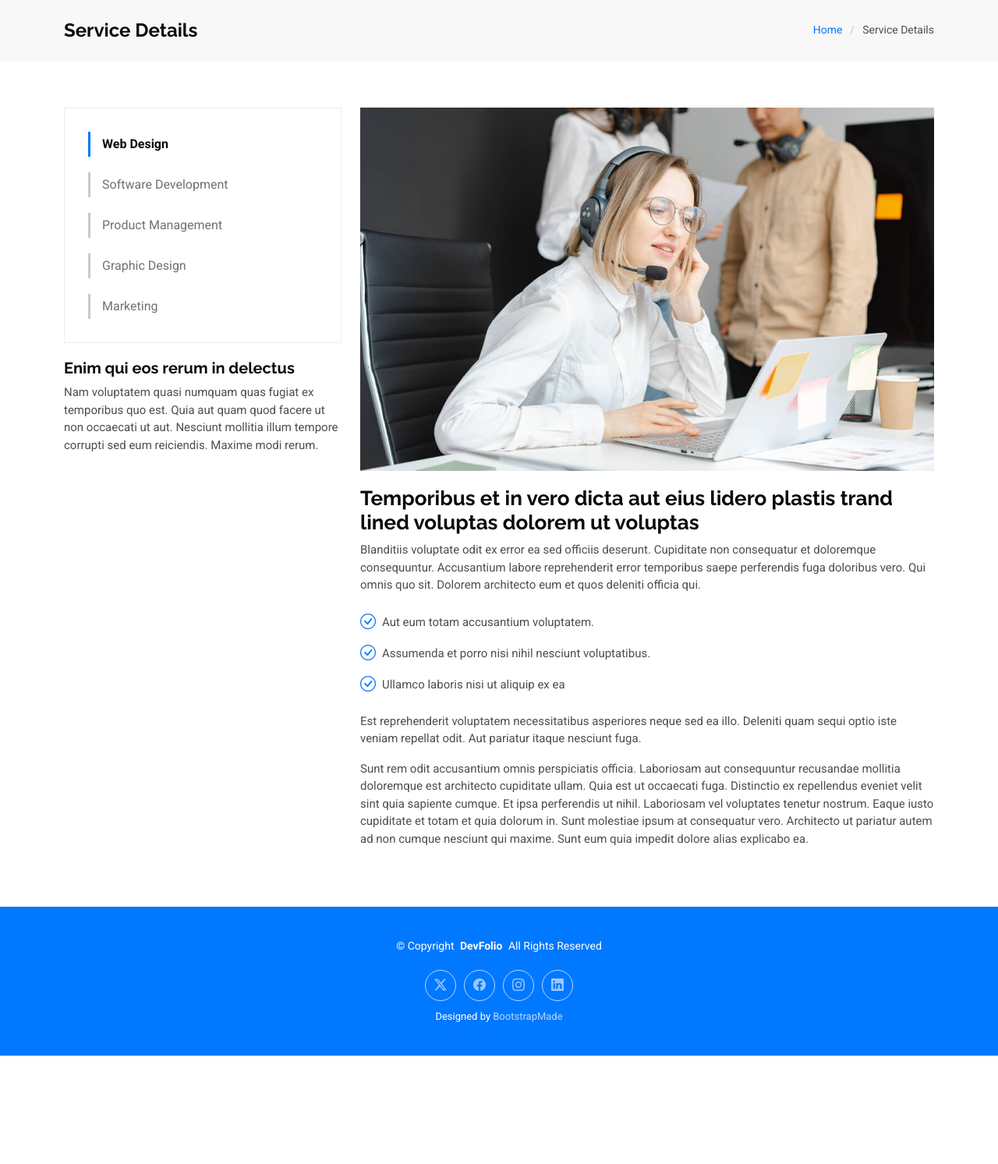
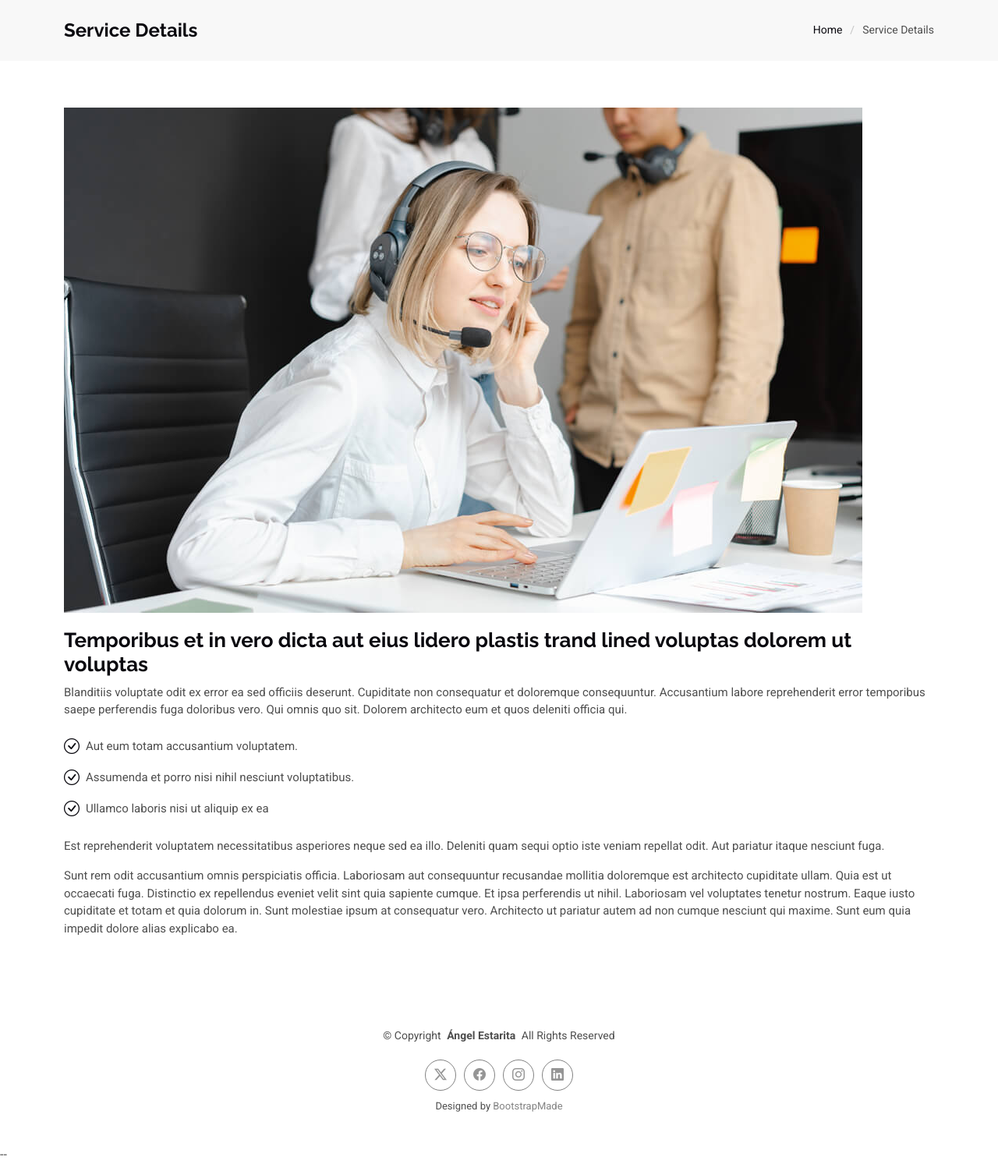
Before and after one commit to xAd4/personal-portfolio, a Django app: page /service/ in a window 1280 px wide. Shown: the part 93-1586 px from the top of the page at 78% size. Before the commit the page ends 1447 px from the top, so only its background shows below. Run offline with Django 4.2, Linux system fonts and the light colour scheme; some libraries are stand-ins or nearby versions.

Commit message:
Frontend changes

```diff
--- a/core/static/core/assets/css/main.css
+++ b/core/static/core/assets/css/main.css
@@ -76,13 +76,13 @@ body {
 }
 
 a {
-  color: var(--accent-color);
+  color: var(--heading-color);
   text-decoration: none;
   transition: 0.3s;
 }
 
 a:hover {
-  color: color-mix(in srgb, var(--accent-color), transparent 25%);
+  color: color-mix(in srgb, var(--heading-color), transparent 25%);
   text-decoration: none;
 }
 
@@ -1578,11 +1556,11 @@ section,
 .service-details .services-list a.active {
   color: var(--heading-color);
   font-weight: 700;
-  border-color: var(--accent-color);
+  border-color: var(--heading-color);
 }
 
 .service-details .services-list a:hover {
-  border-color: var(--accent-color);
+  border-color: var(--default-color);
 }
 
 .service-details .services-img {
@@ -1618,7 +1596,7 @@ section,
 .service-details ul i {
   font-size: 20px;
   margin-right: 8px;
-  color: var(--accent-color);
+  color: var(--heading-color);
 }
 
 /*--------------------------------------------------------------
--- a/core/templates/core/base.html
+++ b/core/templates/core/base.html
@@ -9,8 +9,8 @@
     <meta name="keywords" content="" />
 
     <!-- Favicons -->
-    <link href="{% static 'core/assets/img/favicon.png' %}" rel="icon" />
-    <link href="{% static 'core/assets/img/apple-touch-icon.png' %}" rel="apple-touch-icon" />
+    <link href="{% static 'core/assets/img/icon.png' %}" rel="icon" />
+    <link href="{% static 'core/assets/img/icon.png' %}" rel="apple-touch-icon" />
 
     <!-- Fonts -->
     <link href="https://fonts.googleapis.com" rel="preconnect" />
@@ -68,12 +68,12 @@
     {% block content %} {% endblock content %}
     <!-- END MAIN -->
 
-    <footer id="footer" class="footer accent-background">
+    <footer id="footer" class="footer heading-color">
       <div class="container">
         <div class="copyright text-center">
           <p>
             © <span>Copyright</span>
-            <strong class="px-1 sitename">DevFolio</strong>
+            <strong class="px-1 sitename">Ángel Estarita</strong>
             <span>All Rights Reserved</span>
           </p>
         </div>
@@ -101,7 +101,7 @@
     <div id="preloader"></div>
 
     <!-- Vendor JS Files -->
-    <script src="{% static 'core/assets/vendor/aos/aos.js' %}"></script>
+    <script src="{% static 'core/assets/vendor/aos/aos.js' %}"></script> --
     <script src="{% static 'core/assets/vendor/bootstrap/js/bootstrap.bundle.min.js' %}"></script>
     <script src="{% static 'core/assets/vendor/typed.js/typed.umd.js' %}"></script>
     <script src="{% static 'core/assets/vendor/waypoints/noframework.waypoints.js' %}"></script>
--- a/core/templates/core/portfolio-details.html
+++ b/core/templates/core/portfolio-details.html
@@ -10,7 +10,7 @@
       <h1 class="mb-2 mb-lg-0">Portfolio Details</h1>
       <nav class="breadcrumbs">
         <ol>
-          <li><a href="index.html">Home</a></li>
+          <li><a href="{% url 'home' %}">Home</a></li>
           <li class="current">Portfolio Details</li>
         </ol>
       </nav>
--- a/core/templates/core/service-details.html
+++ b/core/templates/core/service-details.html
@@ -10,7 +10,7 @@
       <h1 class="mb-2 mb-lg-0">Service Details</h1>
       <nav class="breadcrumbs">
         <ol>
-          <li><a href="index.html">Home</a></li>
+          <li><a href="{% url 'home' %}">Home</a></li>
           <li class="current">Service Details</li>
         </ol>
       </nav>
@@ -21,23 +21,7 @@
   <section id="service-details" class="service-details section">
 
     <div class="container">
-
-      <div class="row gy-4">
-
-        <div class="col-lg-4" data-aos="fade-up" data-aos-delay="100">
-          <div class="services-list">
-            <a href="#" class="active">Web Design</a>
-            <a href="#">Software Development</a>
-            <a href="#">Product Management</a>
-            <a href="#">Graphic Design</a>
-            <a href="#">Marketing</a>
-          </div>
-
-          <h4>Enim qui eos rerum in delectus</h4>
-          <p>Nam voluptatem quasi numquam quas fugiat ex temporibus quo est. Quia aut quam quod facere ut non occaecati ut aut. Nesciunt mollitia illum tempore corrupti sed eum reiciendis. Maxime modi rerum.</p>
-        </div>
-
-        <div class="col-lg-8" data-aos="fade-up" data-aos-delay="200">
+        <div class="col-lg-16" data-aos="fade-up" data-aos-delay="200">
           <img src="{% static 'core/assets/img/services.jpg' %}" alt="" class="img-fluid services-img">
           <h3>Temporibus et in vero dicta aut eius lidero plastis trand lined voluptas dolorem ut voluptas</h3>
           <p>
```
Also changed, not shown: other parts of core/static/core/assets/css/main.css (+27 -49 lines), core/templates/core/index.html (+11 -11 lines), core/static/core/assets/img/icon.png (added).
